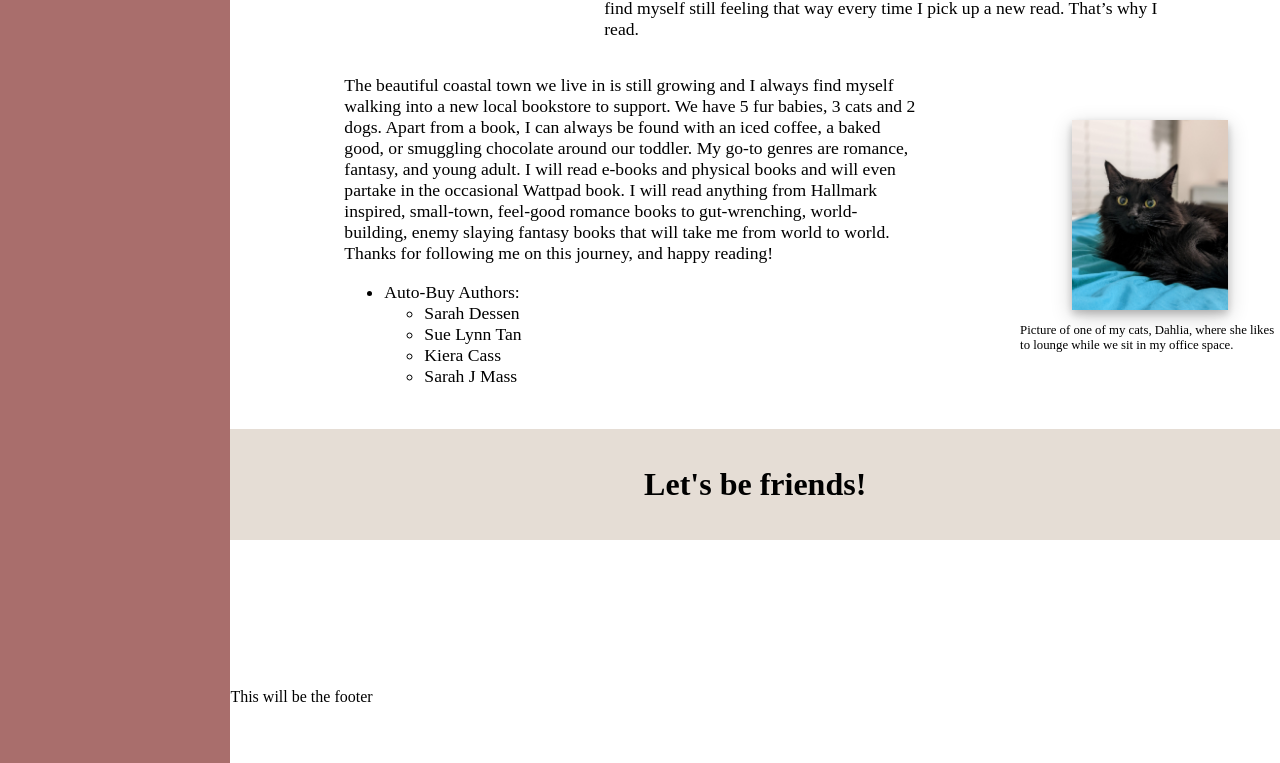
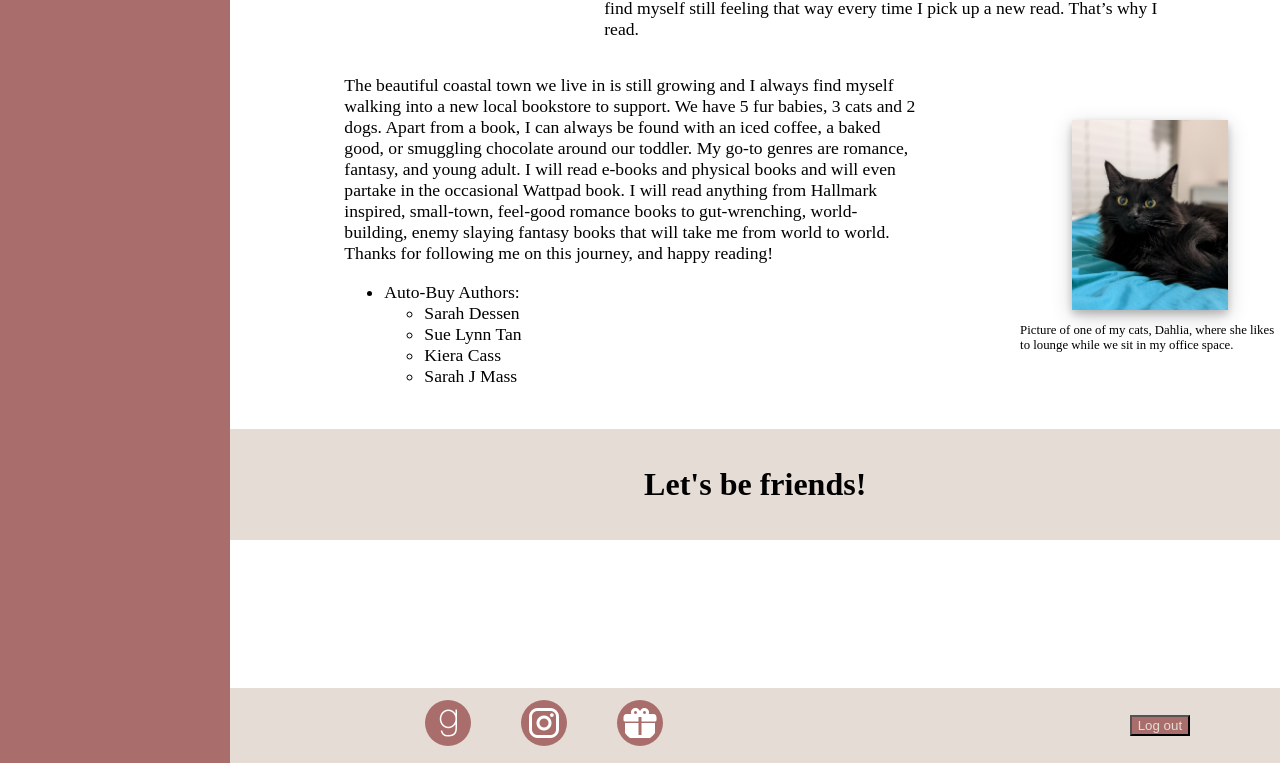
Before and after one commit to zjs6631/pagetravelwithnancy, a React (Create React App) app: page /about in a window 1280 px wide. Shown: the part 1062-1825 px from the top of the page. Built offline with nearby package versions, Linux system fonts and the light colour scheme.

Commit message:
added styling to comments and footer

```diff
--- a/src/App.js
+++ b/src/App.js
@@ -19,6 +19,7 @@ import './styles/Shops.css';
 import './styles/Post.css';
 import './styles/About.css';
 import './styles/RatingScale.css';
+import './styles/Footer.css';
 import CreateUserForm from './components/CreateUserForm';
 
 function App() {
--- a/src/components/About.js
+++ b/src/components/About.js
@@ -2,6 +2,7 @@ import React, {useEffect} from 'react';
 import DisneyTrip from '../images/DisneyTrip.jpg';
 import Dahlia from '../images/Dahlia.jpg';
 import aboutMe from '../images/ABOUT_ME_COVER.png';
+import Footer from '../components/Footer';
 /*
 This will render the component used to display the about page for the blog
 */
@@ -95,7 +96,7 @@ Thanks for following me on this journey, and happy reading!
 
             </div>
         </div>
-        <div id='footerHere' > This will be the footer</div>
+        <div id='footerHere' ><Footer /></div>
     </div>
     )
 }
--- a/src/components/Footer.js
+++ b/src/components/Footer.js
@@ -1,4 +1,7 @@
 import React, {useEffect} from 'react';
+import goodreads from '../images/goodreads.png';
+import ig from '../images/instagram.png';
+import gift from '../images/gift.png';
 //This component will be used to log the user out and also provide links to IG and goodreads profiles
 const Footer = () =>{
 
@@ -6,6 +9,11 @@ const Footer = () =>{
     //function firing on render for some reason.
     return(
         <div className='Footer'>
+            <div id='FooterLinks'>
+                <div className='sLink'><img src={goodreads}></img></div>
+                <div className='sLink'><img src={ig}></img></div>
+                <div className='sLink'><img src={gift}></img></div>
+            </div>
             <button onClick={()=>{
                 localStorage.setItem('token', JSON.stringify(''));
                 window.location.reload(false); //reload the page when we send the post request.
--- a/src/components/Post.js
+++ b/src/components/Post.js
@@ -138,16 +138,18 @@ const Post = (props) =>{
             </div>
             <div className='postComments'>
                 <h4 id='commentHeader'>Comments</h4>
+                <div className='commentContainer'>
                 {
                     comments.map((comment)=>{
                         return(
                             <div className='comment' key={uniqid()}>
-                            <p>{comment.authorID.username}</p>
-                            <p>{format(new Date(comment.createdAt), 'PPpp')}</p>
-                            <p>{comment.comment}</p>
+                            <p className='commentAuthor'>{comment.authorID.username}</p>
+                            <p className='commentDate'>{format(new Date(comment.createdAt), 'PPpp')}</p>
+                            <p className='commentBody'>{comment.comment}</p>
                             </div>
                         )
                     })}
+                </div>
             </div>
             <div className='commentForm'>
                 <form onSubmit={handleSubmit}>
@@ -155,7 +157,9 @@ const Post = (props) =>{
                     <input type='submit' value='Submit'/>
                 </form>
             </div>
-            <Footer />
+            <div className='Footer'>
+                <Footer />
+            </div>
         </div>
     )
 }
--- /dev/null
+++ b/src/styles/Footer.css
@@ -0,0 +1,37 @@
+.Footer{
+    display: flex;
+    flex-direction: row;
+    background-color: #E5DDD5;
+    min-height: 100%;
+    min-width: 100%;
+    justify-content:space-around;
+    flex-wrap: wrap;
+
+}
+
+#FooterLinks{
+    display: flex;
+    flex-direction: row;
+    min-width: 50%;
+    gap: 50px;
+    padding-left: 10%;
+
+}
+
+#FooterLinks img{
+    background-color: #a96e6c;
+    border-radius: 50%;
+    padding:5px;
+}
+
+.Footer button{
+    background-color: #a96e6c;
+    color: #E5DDD5;
+    max-width: 80px;
+    align-self: center;
+
+}
+
+.sLink{
+    align-self: center;
+}
--- a/src/styles/Post.css
+++ b/src/styles/Post.css
@@ -23,3 +23,39 @@
 
     max-width: 100%;
 }
+
+.postComments{
+    padding: 15px;
+}
+
+.commentContainer{
+    max-height: 300px;
+    max-width: 50%;
+    overflow-y: scroll;
+}
+
+.comment{
+    display: grid;
+    max-width: 90%;
+    grid-template-columns: 1fr 1fr;
+    grid-template-rows: 1fr 1fr;
+    background-color: rgb(223, 223, 223);
+    padding-left: 10px;
+    font-size: small;
+}
+
+.commentAuthor{
+    grid-column-start: 1;
+    grid-column-end: 2;
+}
+
+.commentDate{
+    grid-column-start: 2;
+
+}
+
+.commentBody{
+    grid-column-start: 1;
+    grid-column-end: 3;
+    grid-row-start: 2;
+}
```
